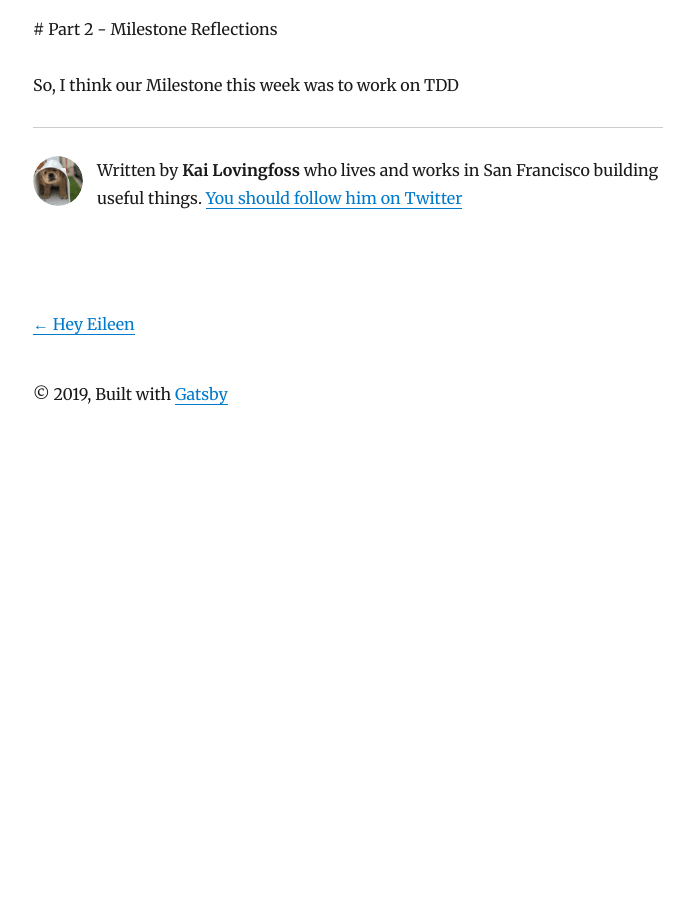
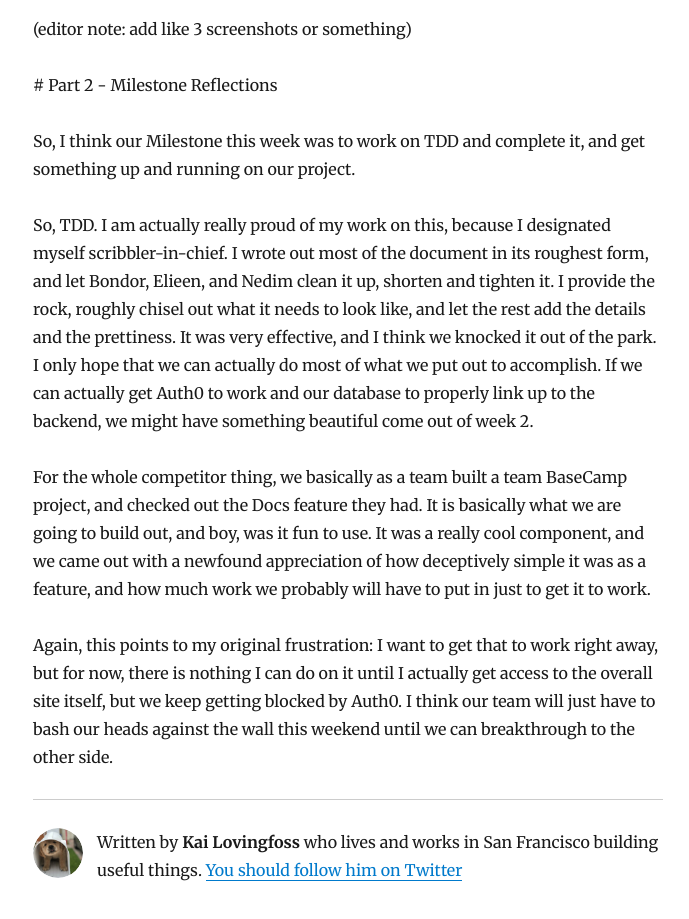
Before and after one commit to tryingtokeepup/kais-blog, a Gatsby site: page /2019-02-15-labs-retrospective-week-1/ in a window 1280 px wide. Shown: the part 1860-2779 px from the top of the page, without its empty margins (292-981 px from the left). Before the commit the page ends 2310 px from the top, so only its background shows below. Built offline with nearby package versions, Linux system fonts and the light colour scheme; Gatsby itself is replaced by a stand-in of ours; some packages are replaced by stand-ins of ours.

Commit message:
Update Post “2019-02-15-labs-retrospective-week-1”

```diff
--- a/content/blog/2019-02-15-labs-retrospective-week-1.md
+++ b/content/blog/2019-02-15-labs-retrospective-week-1.md
@@ -8,8 +8,6 @@ date: 2019-02-15T17:13:50.260Z
 Github Handle: \[tryingtokeepup](https://github.com/tryingtokeepup)
 
 This was a ... interesting week. We really didn't have much opportunity to write up any actual code, as our codebase was basically setup for us.  This is completely new territory for me (along with my team), so I had to radically shift my view on what productive work is.
-
-
 
 For this week, I spent the majority of my time reading on GraphQL, Auth0, MongoDB, and what environmental variables we need to actually get the original site working. It went alright, but I have to be honest, it was quite painful not being able to do any actual code this week due to not being able to actually understand the technology base the old team was using. We also had tremendous difficulty even utilizing the site after we made a development branch off of the main branch, due to not having the right environmental variable structure that the previous team had, not being able to communicate with that previous team, and having the docs (while very good compared to what I am used to) be incomplete in explaining what Auth0 is actually looking for in our codebase.
 
@@ -23,16 +21,22 @@ Since our project requires us to add on new functionality to an already existing
 
 \## Detailed Analysis
 
-
-
-
-
 !\[Cute dog](/assets/doggie_2.jpg)\_Doggie test\_
 
 Yikes, this whole week was difficult for me. Need that dog above to keep me sane, for real. But Ticket 4 was me finally breaking down and asking the original team for help. I should probably screen shot our convo on zoom, but we as a team basically decided that enough was enough, and wasting another day (after using up 3 days of dev time) on trying to blindly get Auth0 was not possible. So I went ahead and contacted the previous team for some help deploying with Auth0, and they immediately sent their old env variables, even though that was supposed to be an internal secret.
 
 Goes to show you that sometimes, just asking for a little help can help solve your most intractable problems. I think we are still having a little issue with that, but I think that now, we can at least get something up on our personal development machines.
 
+
+
+(editor note: add like 3 screenshots or something)
+
 \# Part 2 - Milestone Reflections
 
-So, I think our Milestone this week was to work on TDD
+So, I think our Milestone this week was to work on TDD and complete it, and get something up and running on our project.
+
+So, TDD. I am actually really proud of my work on this, because I designated myself scribbler-in-chief. I wrote out most of the document in its roughest form, and let Bondor, Elieen, and Nedim clean it up, shorten and tighten it. I provide the rock, roughly chisel out what it needs to look like, and let the rest add the details and the prettiness. It was very effective, and I think we knocked it out of the park. I only hope that we can actually do most of what we put out to accomplish. If we can actually get Auth0 to work and our database to properly link up to the backend, we might have something beautiful come out of week 2.
+
+For the whole competitor thing, we basically as a team built a team BaseCamp project, and checked out the Docs feature they had. It is basically what we are going to build out, and boy, was it fun to use. It was a really cool component, and we came out with a newfound appreciation of how deceptively simple it was as a feature, and how much work we probably will have to put in just to get it to work.
+
+Again, this points to my original frustration: I want to get that to work right away, but for now, there is nothing I can do on it until I actually get access to the overall site itself, but we keep getting blocked by Auth0. I think our team will just have to bash our heads against the wall this weekend until we can breakthrough to the other side.
```
